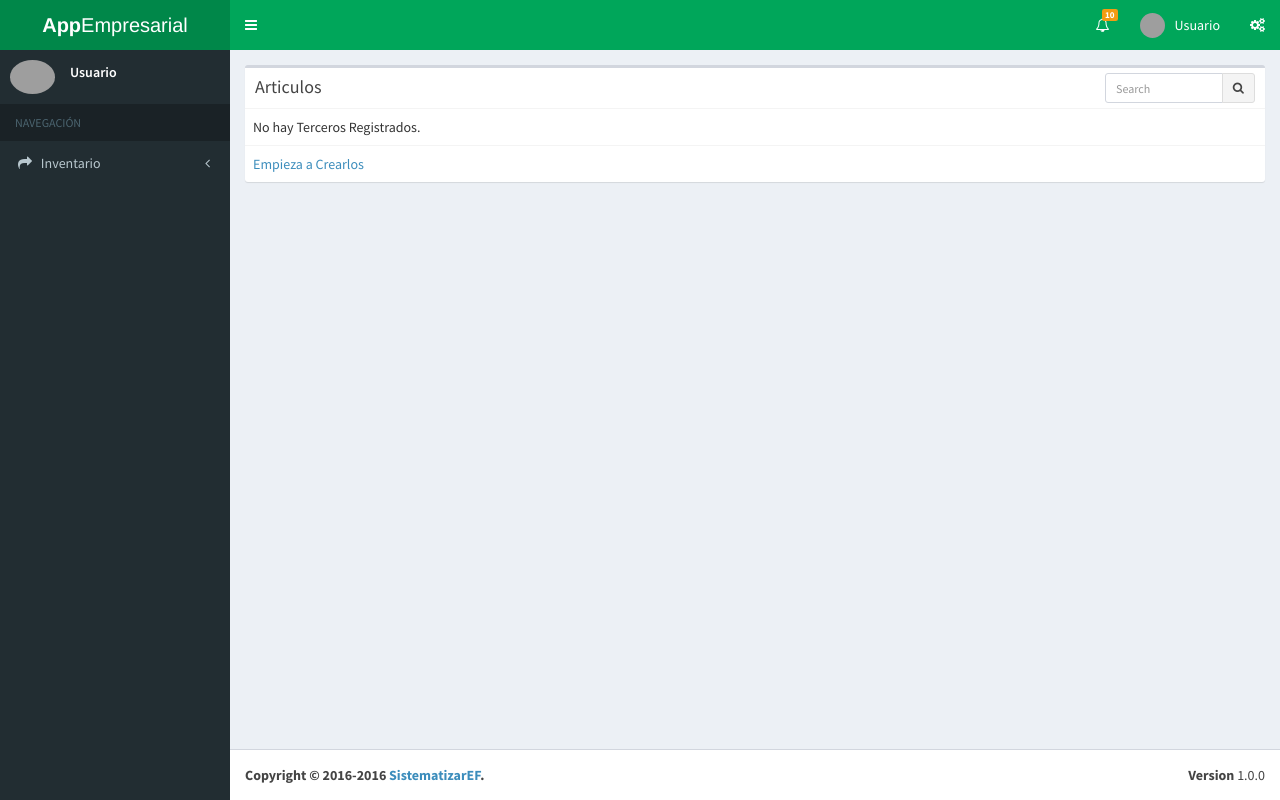
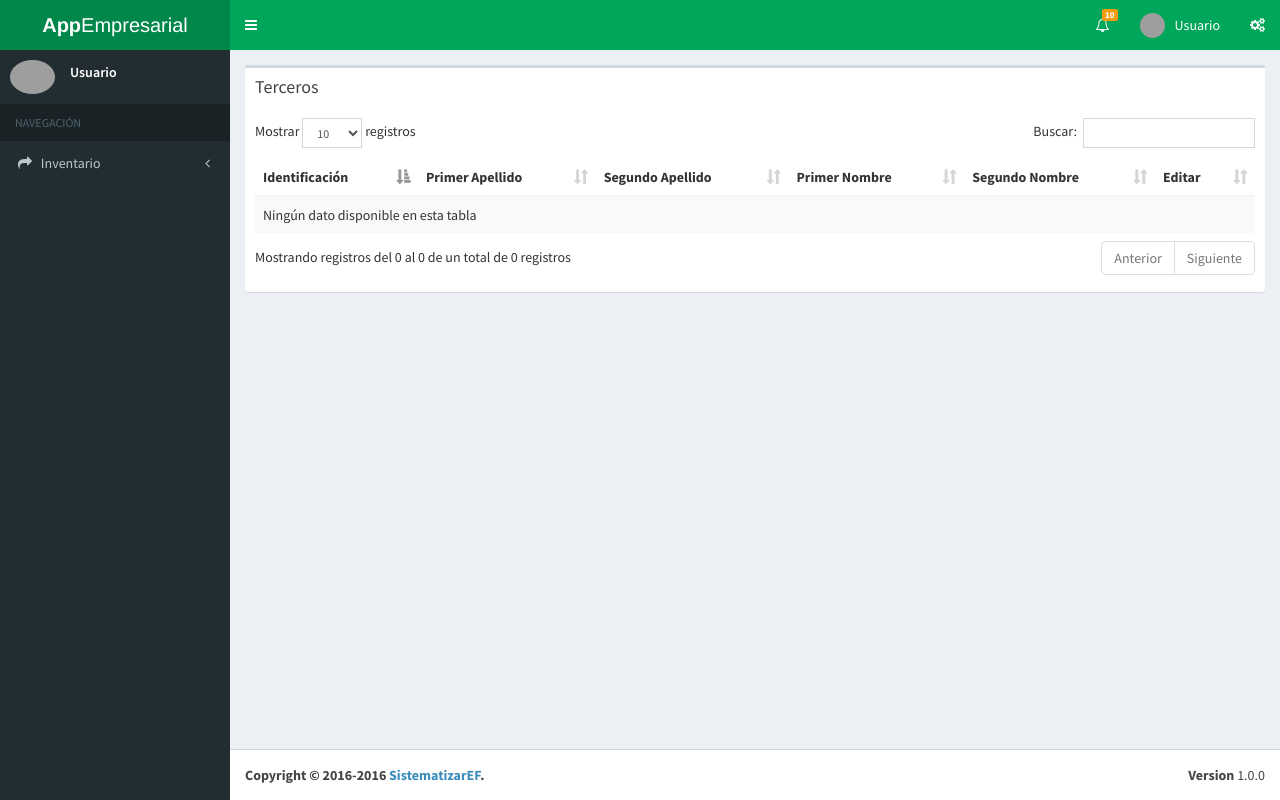
Before and after one commit to stzef/InfaWeb, a Django app: template infa_web/apps/base/templates/terceros/list-third-parties.html in a window 1280 px wide. Run offline with Django 3.2, Linux system fonts and the light colour scheme; the template is opened without the code that fills it, so the values that code supplies are empty; some libraries are stand-ins or nearby versions; grey boxes are pictures that could not be loaded.

Commit message:
Modificaciones al template

```diff
--- a/infa_web/apps/base/templates/articulos/article.html
+++ b/infa_web/apps/base/templates/articulos/article.html
@@ -325,6 +325,12 @@
 								<button type="button" class="btn btn-info">
 									<a data-new-window href="{% url 'list-articles' %}"><i class="fa fa-list"></i>Listar</a>
 								</button>
+								<button type="button" class="btn btn-info">
+									<a data-new-window href=""><i class="fa fa-list"></i>Duplicar</a>
+								</button>
+								<button type="button" class="btn btn-info">
+									<a data-new-window href=""><i class="fa fa-list"></i>Desglose</a>
+								</button>
 							</div>
 						</div>
 					</form>
--- a/infa_web/apps/base/templates/terceros/list-third-parties.html
+++ b/infa_web/apps/base/templates/terceros/list-third-parties.html
@@ -1,4 +1,8 @@
 {%extends 'layouts/base.html'%}
+{% load static %}
+{% block content_head %}
+	<link rel="stylesheet" href="{% static 'css/dataTables.bootstrap.css' %}">
+{% endblock content_head %}
 {% load humanize %}
 {%block content%}
 	{%include 'elements/nav.html'%}
@@ -9,32 +13,31 @@
 		<div class="col-xs-12">
 			<div class="box">
 				<div class="box-header">
-					<h3 class="box-title">Articulos</h3>
+					<h3 class="box-title">Terceros</h3>
 
-					<div class="box-tools">
-						<div class="input-group input-group-sm" style="width: 150px;">
-							<input type="text" name="table_search" class="form-control pull-right" placeholder="Search">
-							<div class="input-group-btn">
-								<button type="submit" class="btn btn-default"><i class="fa fa-search"></i></button>
-							</div>
-						</div>
-					</div>
+
 				</div>
-				<div class="box-body table-responsive no-padding">
-					<table class="table table-hover">
+				<div class="box-body">
+					<table id="example" class="table table-striped dataTable no-footer" cellspacing="0" width="100%">
+						<thead>
+							<tr>
+								<th>Identificación</th>
+								<th>Primer Apellido</th>
+								<th>Segundo Apellido</th>
+								<th>Primer Nombre</th>
+								<th>Segundo Nombre</th>
+								<th>Editar</th>
+							</tr>
+						</thead>
 						<tbody>
 							{% for thirdParty in object_list %}
 								<tr>
-									<td>
-										<a href="{% url 'edit-third-party' thirdParty.citerce %}" target="_blank">{{ thirdParty.nameFull }}</a>
-									</td>
-								</tr>
-							{% empty %}
-								<tr>
-									<td>No hay Terceros Registrados.</td>
-								</tr>
-								<tr>
-									<td><a href="{% url 'add-third-party' %}" target="_blank">Empieza a Crearlos</a></td>
+									<td>{{ thirdParty.idterce }}</td>
+									<td>{{ thirdParty.nom1 }}</td>
+									<td>{{ thirdParty.nom2 }}</td>
+									<td>{{ thirdParty.ape1 }}</td>
+									<td>{{ thirdParty.ape2 }}</td>
+									<td><a href="{% url 'edit-third-party' thirdParty.citerce %}" target="_blank">Editar</a></td>
 								</tr>
 							{% endfor %}
 						</tbody>
@@ -48,5 +51,40 @@
 	{%include 'elements/footer.html'%}
 {%endblock%}
 {% block content_script %}
-	<script></script>
+	<script src="{% static 'js/jquery.dataTables.js' %}"></script>
+	<script src="{% static 'js/dataTables.bootstrap.min.js' %}"></script>
+	<script>
+
+
+		$(document).ready(function() {
+			$('#example').DataTable(
+				{
+					"language": {
+						sProcessing: "Procesando...",
+						sLengthMenu: "Mostrar _MENU_ registros",
+						sZeroRecords: "No se encontraron resultados",
+						sEmptyTable: "Ningún dato disponible en esta tabla",
+						sInfo: "Mostrando registros del _START_ al _END_ de un total de _TOTAL_ registros",
+						sInfoEmpty: "Mostrando registros del 0 al 0 de un total de 0 registros",
+						sInfoFiltered: "(filtrado de un total de _MAX_ registros)",
+						sInfoPostFix: "",
+						sSearch: "Buscar:",
+						sUrl: "",
+						sInfoThousands: ",",
+						sLoadingRecords: "Cargando...",
+						oPaginate: {
+							sFirst: "Primero",
+							sLast: "Ãšltimo",
+							sNext: "Siguiente",
+							sPrevious: "Anterior"
+						},
+						oAria: {
+							sSortAscending: ": Activar para ordenar la columna de manera ascendente",
+							sSortDescending: ": Activar para ordenar la columna de manera descendente"
+						}
+					}
+				}
+			);
+		});
+	</script>
 {% endblock %}
```
